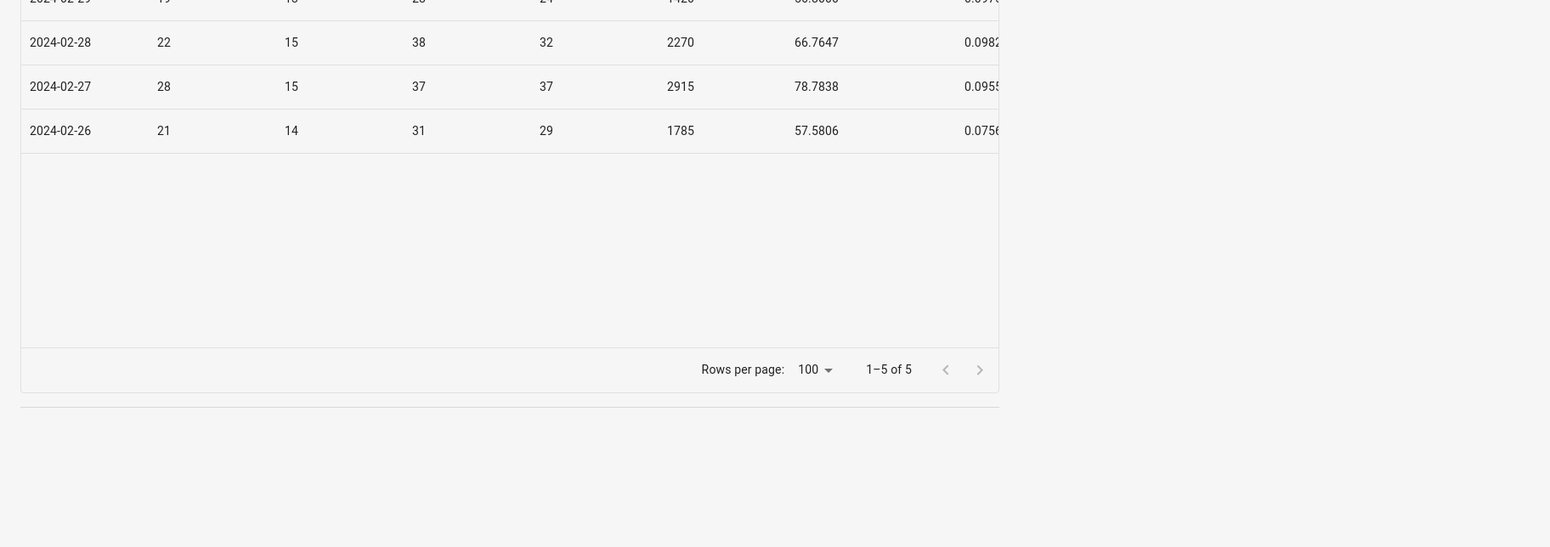
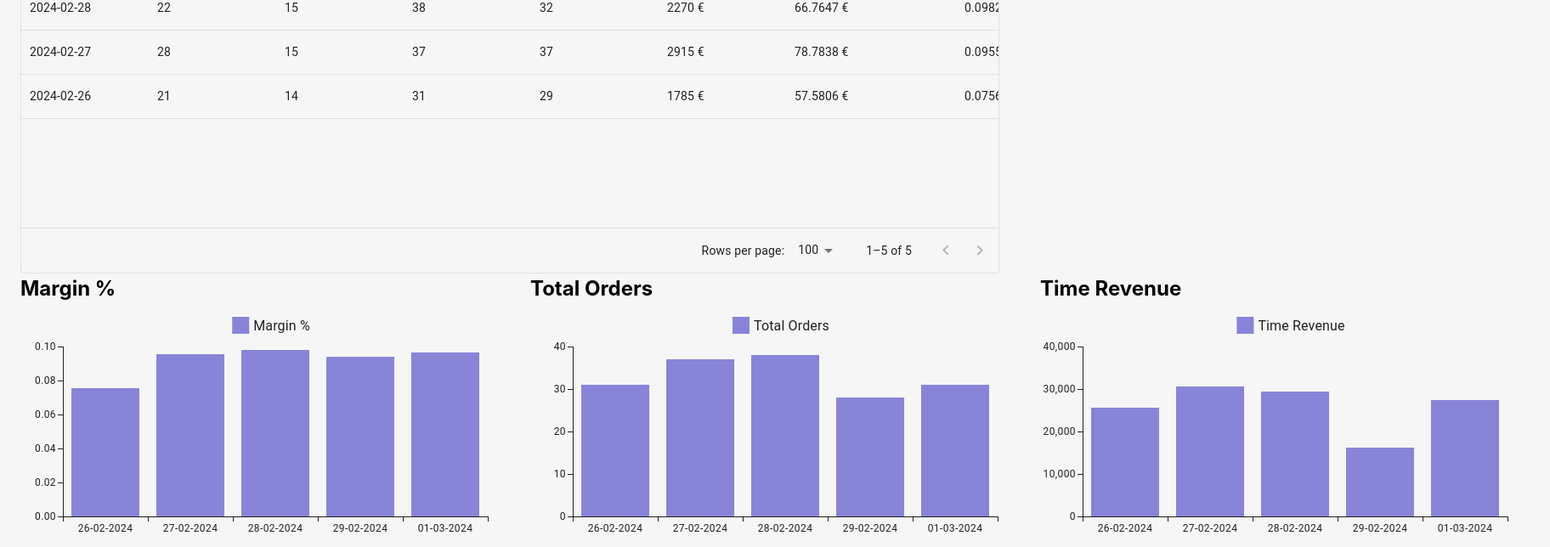
Before and after one commit to mindxploit/fulltruck-coding-challenge, a React (Vite) app: page / in a window 1280 px wide. Shown: the part 280-924 px from the top of the page at 85% size, 1824 px wide, since content can reach past the window. Before the commit the page ends 800 px from the top, so only its background shows below. Built offline with nearby package versions, Linux system fonts and the light colour scheme.

Commit message:
Histograms initial display

```diff
--- a/package.json
+++ b/package.json
@@ -13,6 +13,7 @@
     "@emotion/react": "^11.11.4",
     "@emotion/styled": "^11.11.0",
     "@mui/material": "^5.15.11",
+    "@mui/x-charts": "^7.10.0",
     "@mui/x-data-grid": "^7.10.0",
     "axios": "^1.6.7",
     "react": "^18.2.0",
--- a/src/WelcomePage.tsx
+++ b/src/WelcomePage.tsx
@@ -4,6 +4,7 @@ import { FC, useEffect, useState } from 'react'
 import FullTruckLogo from './components/logo/FullTruckLogo'
 import useStatistics, { StatisticsResponse } from './hook/useStatistics'
 import CustomTable from './components/CustomTable'
+import Histograms from './components/Histograms'
 
 const Dashboard: FC = () => {
   const { fetchStatistics } = useStatistics()
@@ -11,6 +12,7 @@ const Dashboard: FC = () => {
   const endDate = null
   const [data, setData] = useState<StatisticsResponse>()
   const [isLoading, setIsLoading] = useState(false)
+  const [aggregationPeriod, setAggregationPeriod] = useState<'day' | 'week' | 'month'>('day')
 
   const fetchData = async () => {
     setIsLoading(true)
@@ -36,7 +38,17 @@ const Dashboard: FC = () => {
       <Stack spacing={2}>
         <Box justifyContent={'center'} alignItems="center">
           <FullTruckLogo />
-          {data && <CustomTable isLoading={isLoading} data={data?.data_table} />}
+          {data && (
+            <>
+              <CustomTable
+                isLoading={isLoading}
+                data={data?.data_table}
+                aggregationPeriod={aggregationPeriod}
+                setAggregationPeriod={setAggregationPeriod}
+              />
+              <Histograms histograms={data?.histograms} />
+            </>
+          )}
         </Box>
         <Divider />
       </Stack>
--- a/src/components/CustomTable.tsx
+++ b/src/components/CustomTable.tsx
@@ -8,14 +8,17 @@ import { format } from 'date-fns/format' // Import date-fns for date formatting
 import { startOfDay } from 'date-fns/startOfDay'
 import { startOfWeek } from 'date-fns/startOfWeek'
 import { startOfMonth } from 'date-fns/startOfMonth'
+
 type DataTableProps = {
   data: StatisticsResponse['data_table']
   isLoading: boolean
+  aggregationPeriod: 'day' | 'week' | 'month'
+  setAggregationPeriod: React.Dispatch<React.SetStateAction<'day' | 'week' | 'month'>>
 }
 
-const CustomTable: React.FC<DataTableProps> = ({ data, isLoading }) => {
+const CustomTable: React.FC<DataTableProps> = ({ data, isLoading, aggregationPeriod, setAggregationPeriod }) => {
   const [filteredData, setFilteredData] = useState(data)
-  const [aggregationPeriod, setAggregationPeriod] = useState<'day' | 'week' | 'month'>('day')
+
   const [startDate, setStartDate] = useState<Date | null>(null)
   const [endDate, setEndDate] = useState<Date | null>(null)
 
@@ -94,23 +97,54 @@ const CustomTable: React.FC<DataTableProps> = ({ data, isLoading }) => {
     { field: 'active_client', headerName: 'Active clients', width: 150 },
     { field: 'order_count', headerName: 'Total orders', width: 150 },
     { field: 'assigned_count', headerName: 'Assigned orders', width: 150 },
-    { field: 'margin_abs', headerName: 'Absolute margin', width: 150 },
+    {
+      field: 'margin_abs',
+      headerName: 'Absolute margin',
+      width: 150,
+      valueFormatter: (value: number) => {
+        return value + ' €'
+      },
+    },
     {
       field: 'margin_abs_per_order',
       headerName: 'Absolute margin per order',
       width: 200,
       valueFormatter: (value: number) => {
+        return value.toFixed(4) + ' €'
+      },
+    },
+    {
+      field: 'margin_perc',
+      headerName: 'Margin %',
+      width: 150,
+      valueFormatter: (value: number) => {
         return value.toFixed(4)
       },
     },
-    { field: 'margin_perc', headerName: 'Margin %', width: 150,       valueFormatter: (value: number) => {
-      return value.toFixed(4)
-    }, },
-    { field: 'revenue', headerName: 'Total revenue', width: 150 },
-    { field: 'revenue_assigned', headerName: 'Revenue from assigned orders', width: 200 },
-    { field: 'revenue_per_order', headerName: 'Revenue per order', width: 150,       valueFormatter: (value: number) => {
-      return value.toFixed(4)
-    }, },
+    {
+      field: 'revenue',
+      headerName: 'Total revenue',
+      width: 150,
+      valueFormatter: (value: number) => {
+        return value + ' €'
+      },
+    },
+    {
+      field: 'revenue_assigned',
+      headerName: 'Revenue from assigned orders',
+      width: 200,
+      valueFormatter: (value: number) => {
+        return value + ' €'
+      },
+    },
+    {
+      field: 'revenue_per_order',
+      headerName: 'Revenue per order',
+      width: 150,
+      valueFormatter: (value: number) => {
+        return value.toFixed(4) + ' €'
+      },
+    },
   ]
 
   return (
@@ -146,7 +180,7 @@ const CustomTable: React.FC<DataTableProps> = ({ data, isLoading }) => {
           </label>
         </div>
       </div>
-      <div style={{ height: 600, width: '100%' }}>
+      <div style={{ height: 500, width: '100%' }}>
         <DataGrid
           loading={isLoading}
           rows={filteredData}
--- /dev/null
+++ b/src/components/Histograms.tsx
@@ -0,0 +1,67 @@
+import React from 'react';
+import { BarChart } from '@mui/x-charts/BarChart';
+import { format } from 'date-fns';
+import { StatisticsResponse } from '../hook/useStatistics';
+import { Box, Stack } from '@mui/material';
+
+type HistogramsProps = {
+  histograms: StatisticsResponse['histograms'];
+};
+
+const groupDataByMonth = (data: { date: string; value: number }[]) => {
+  const result: { date: string; value: number; month: string }[] = [];
+
+  data.forEach((entry) => {
+    const [day, month, year] = entry.date.split('-');
+    const formattedDateString = `${year}-${month}-${day}`;
+
+    const groupMonth = format(new Date(formattedDateString), 'yyyy-MM');
+    result.push({ date: entry.date, value: entry.value, month: groupMonth });
+  });
+
+  return result;
+};
+
+const Histograms: React.FC<HistogramsProps> = ({ histograms }) => {
+  const timeMarginPerc = groupDataByMonth(histograms.time_margin_perc.data.map(({ date, margin_perc }) => ({ date, value: margin_perc })));
+  const timeOrderCount = groupDataByMonth(histograms.time_order_count.data.map(({ date, order_count }) => ({ date, value: order_count })));
+  const timeRevenue = groupDataByMonth(histograms.time_revenue.data.map(({ date, revenue }) => ({ date, value: revenue })));
+
+  const renderBarChart = (data: { date: string; value: number, month: string }[], title: string, dataKey: string) => (
+      <div key={title} style={{ marginBottom: '2rem' }}>
+        <BarChart
+          width={600}
+          height={300}
+          dataset={data}
+          // series={[{ dataKey: 'value', label: title, color: '#8884d8' }]}
+          series={[{ dataKey: 'value', label: title, color: '#8884d8' }]}
+          xAxis={[{ scaleType: "band", dataKey: "date"}  ]}
+          // tooltip={{ content: (tooltip) => <div>{tooltip?.name}: {tooltip?.value}</div> }}
+          // xAxis={{ label: { value: 'Day', position: 'insideBottomRight', offset: 0 }, tickFormatter: (date) => format(date, 'dd') }}
+        // yAxis={[{ scaleType: "band", dataKey:  "value"}  ]}
+          // yAxis={{ label: { value: 'Value', position: 'insideLeftBottom', offset: 0 } }}
+          // cartesianGrid={{ strokeDasharray: '3 3' }}
+          // legend={{ layout: 'horizontal', align: 'center', verticalAlign: 'top' }}
+        />
+      </div>
+    )
+
+  return (
+    <Stack direction={"row"}>
+    <Box>
+      <h2>Margin %</h2>
+      {renderBarChart(timeMarginPerc, 'Margin %', 'margin_perc')}
+    </Box>
+      <Box>
+      <h2>Total Orders</h2>
+      {renderBarChart(timeOrderCount, 'Total Orders', 'order_count')}
+    </Box>
+      <Box>
+      <h2>Time Revenue</h2>
+      {renderBarChart(timeRevenue, 'Time Revenue', 'Revenue')}
+    </Box>
+    </Stack>
+  );
+};
+
+export default Histograms;
```
Also changed, not shown: 1 other file (tests, documents, lock files or other folders).
